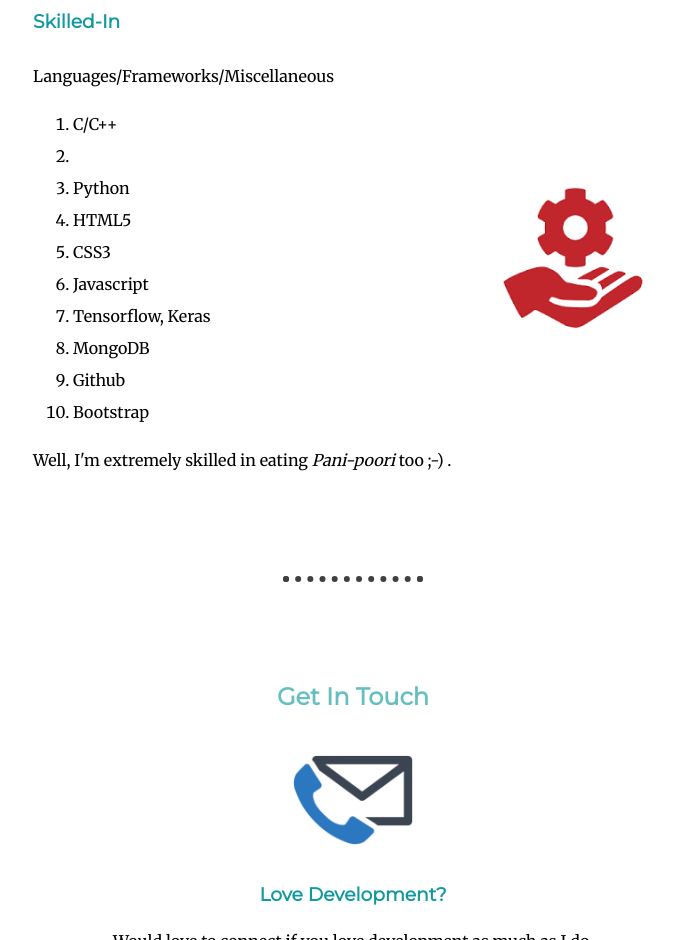
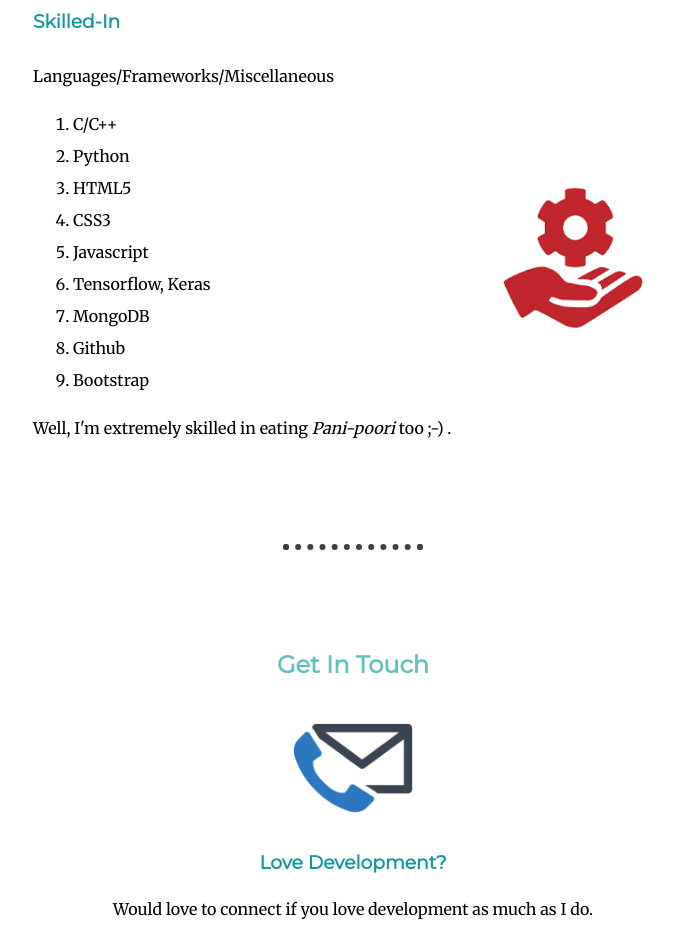
Before and after one commit to Tushika25/tushika25.github.io, a plain HTML site: page index.html in a window 1280 px wide. Shown: the part 2125-3065 px from the top of the page, without its empty margins (287-961 px from the left). Drawn offline with Linux system fonts and the light colour scheme.

Commit message:
Update index.html

```diff
--- a/index.html
+++ b/index.html
@@ -36,7 +36,7 @@
 
          <ol>
            <img class="skill" src="skill.png" alt="skill" width="200px" height="200px">
-           <li>C/C++<li>
+           <li>C/C++</li>
            <li>Python</li>
            <li>HTML5</li>
            <li>CSS3</li>
```
